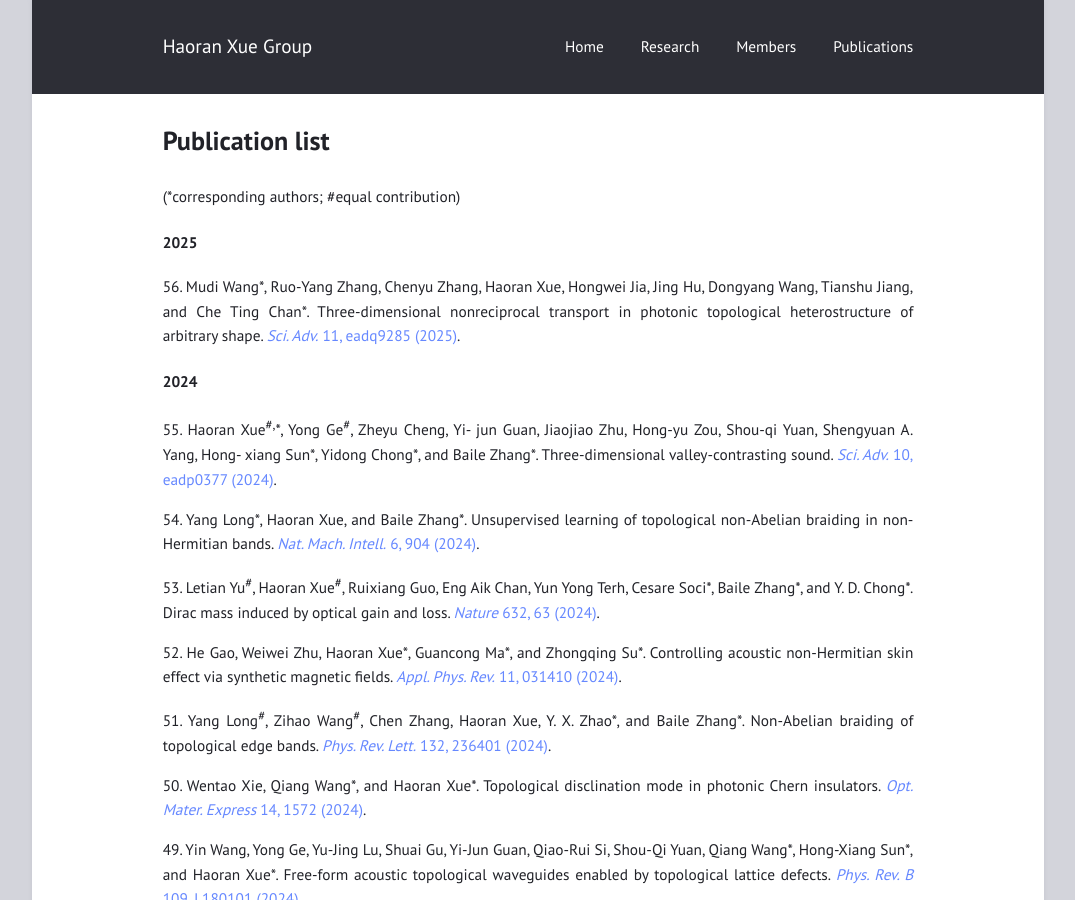
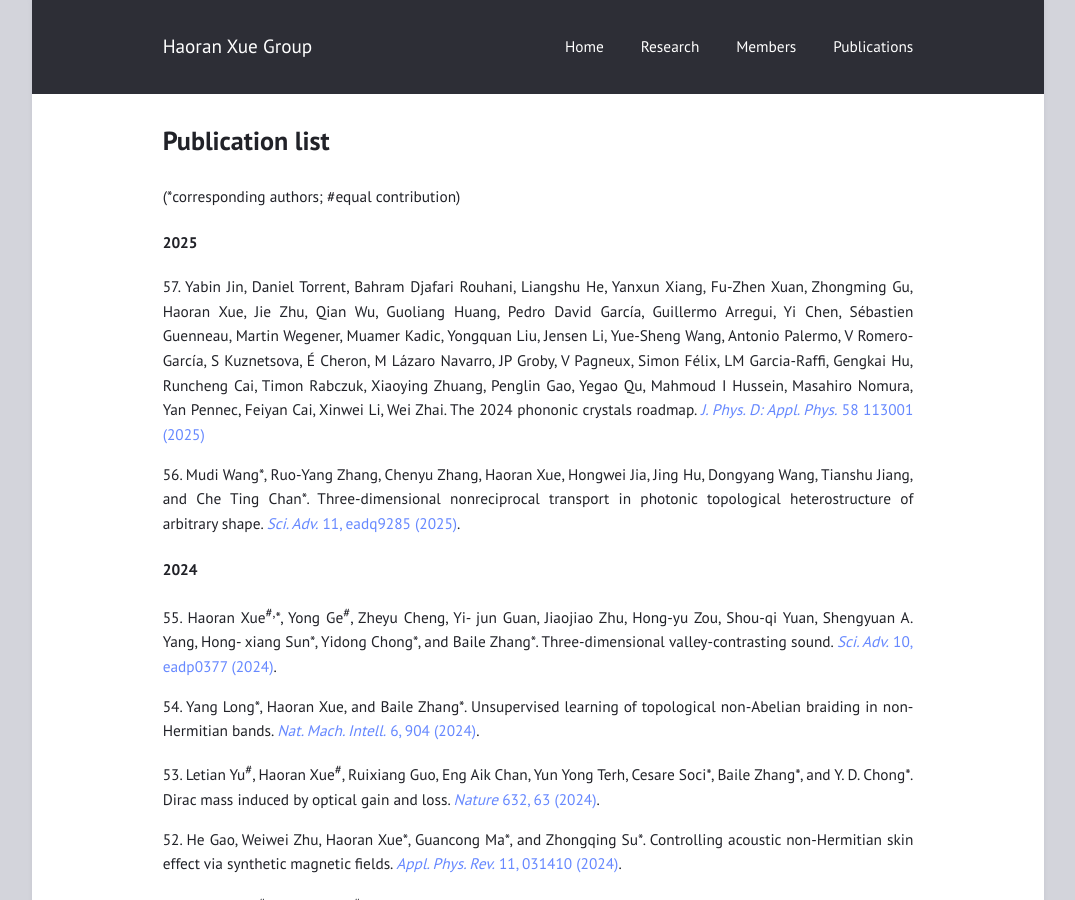
Before and after one commit to haoran-group/haoran-group.github.io, a Jekyll site: the page built from paper.md, in a window 1280 px wide and 900 px high. Shown: the whole window, without its empty margins (102-1177 px from the left). Built offline with Jekyll 4.4.1, drawn with Linux system fonts in a browser that asks for light colours.

Commit message:
Update paper.md

```diff
--- a/paper.md
+++ b/paper.md
@@ -6,6 +6,8 @@ title: Publication list
 (*corresponding authors; #equal contribution)
 
 #### 2025
+
+57\. Yabin Jin, Daniel Torrent, Bahram Djafari Rouhani, Liangshu He, Yanxun Xiang, Fu-Zhen Xuan, Zhongming Gu, Haoran Xue, Jie Zhu, Qian Wu, Guoliang Huang, Pedro David García, Guillermo Arregui, Yi Chen, Sébastien Guenneau, Martin Wegener, Muamer Kadic, Yongquan Liu, Jensen Li, Yue-Sheng Wang, Antonio Palermo, V Romero-García, S Kuznetsova, É Cheron, M Lázaro Navarro, JP Groby, V Pagneux, Simon Félix, LM Garcia-Raffi, Gengkai Hu, Runcheng Cai, Timon Rabczuk, Xiaoying Zhuang, Penglin Gao, Yegao Qu, Mahmoud I Hussein, Masahiro Nomura, Yan Pennec, Feiyan Cai, Xinwei Li, Wei Zhai. The 2024 phononic crystals roadmap. [*J. Phys. D: Appl. Phys.* 58 113001 (2025)](https://doi.org/10.1088/1361-6463/ad9ab2)
 
 56\. Mudi Wang\*, Ruo-Yang Zhang, Chenyu Zhang, Haoran Xue, Hongwei Jia, Jing Hu, Dongyang Wang, Tianshu Jiang, and Che Ting Chan\*. Three-dimensional nonreciprocal transport in photonic topological heterostructure of arbitrary shape. [*Sci. Adv.* 11, eadq9285 (2025)](https://doi.org/10.1126/sciadv.adq9285).
 
```
